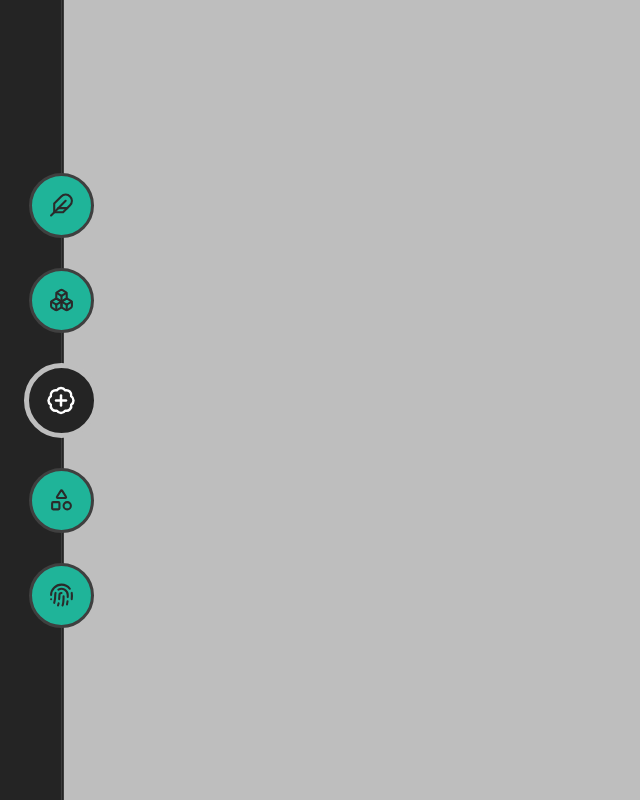
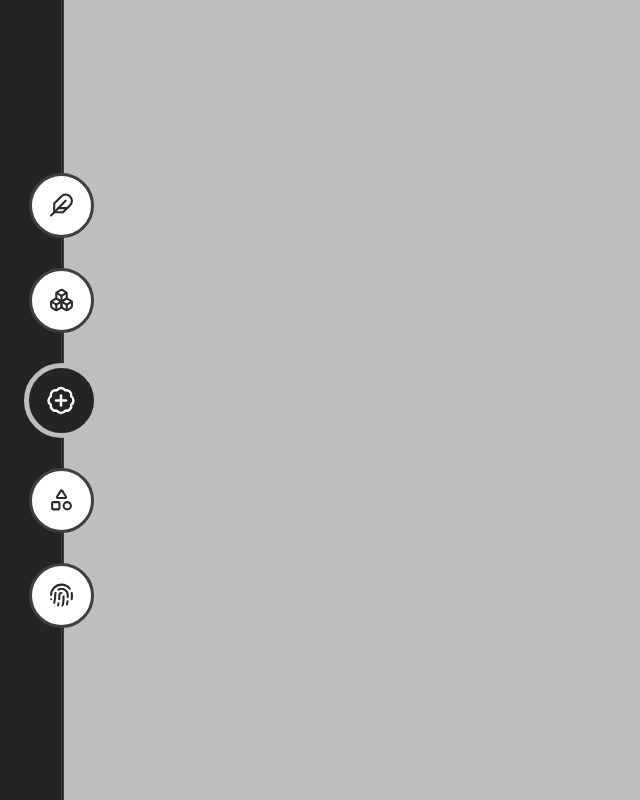
Before and after one commit to kkhushie/shiksha-arpan-community-forum, a plain HTML site: page index.html in a window 1280 px wide. Shown: the whole page, without its empty margins (0-640 px from the left). Drawn offline with Linux system fonts and the light colour scheme.

Commit message:
Update cstyle.css

```diff
--- a/cstyle.css
+++ b/cstyle.css
@@ -91,7 +91,7 @@ left: 50%;
     height: 65px;
     width: 65px;
     /* background: linear-gradient(120deg,rgb(145, 253, 255) ,rgb(5, 98, 98), rgb(0, 192, 151)); */
-    background-color: rgb(31, 180, 153);
+    background-color: rgb(255,255,255);
     border: 3px solid rgb(63, 63, 63);
     border-radius: 50%;
     display: flex;
```
